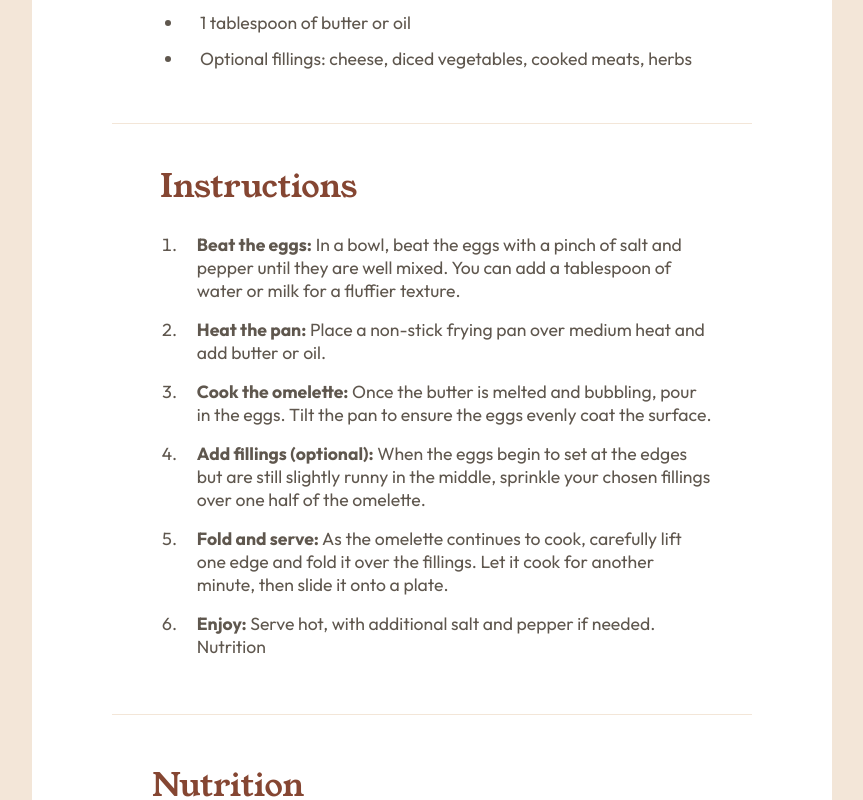
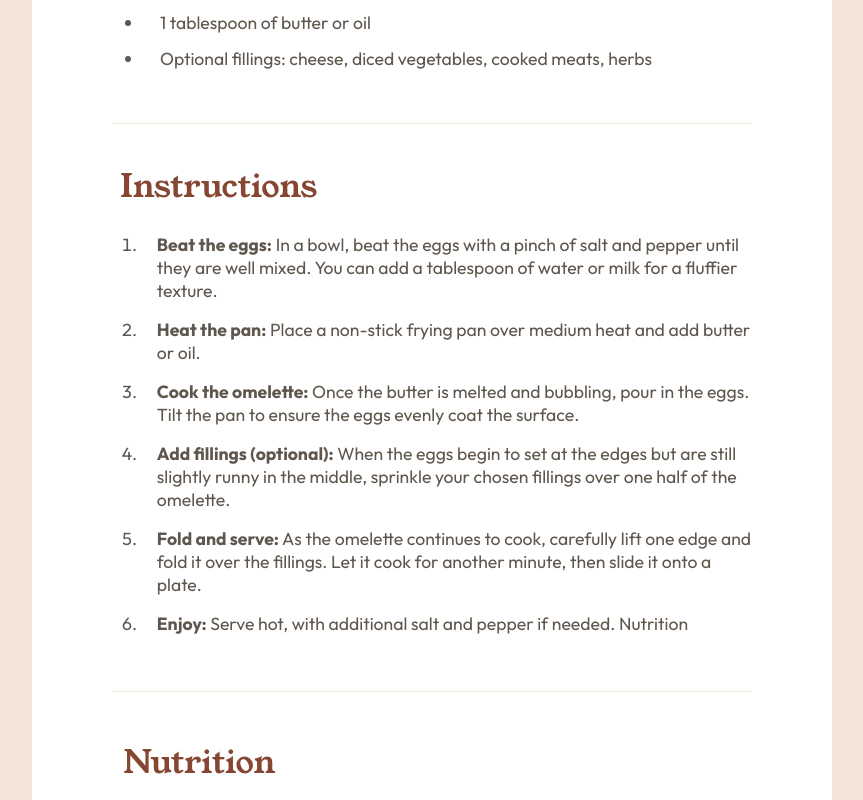
Before and after one commit to jarthurofv/recipe-page, a plain HTML site: page index.html in a window 1280 px wide. Shown: the part 1180-1980 px from the top of the page, without its empty margins (208-1071 px from the left). Drawn offline with Linux system fonts and the light colour scheme.

Commit message:
Update style.css

```diff
--- a/style.css
+++ b/style.css
@@ -98,7 +98,7 @@ img {
 
 .sect-wseparator {
   border-bottom: 1px solid hsl(30, 54%, 90%);
-  padding: 2.5rem;
+  padding: 2.5rem 0;
 }
 
 .instructions {
@@ -123,14 +123,13 @@ ol li {
 }
 
 .nutrition {
-  padding-left: 0.5rem;
   font-size: 2rem;
   font-family: "Young Serif";
   color: hsl(14, 45%, 36%);
   font-weight: 500;
   margin-top: 3rem;
   margin-bottom: 1rem;
-  margin-left: 2rem;
+  margin-left: 0.7rem;
 }
 
 caption {
```
